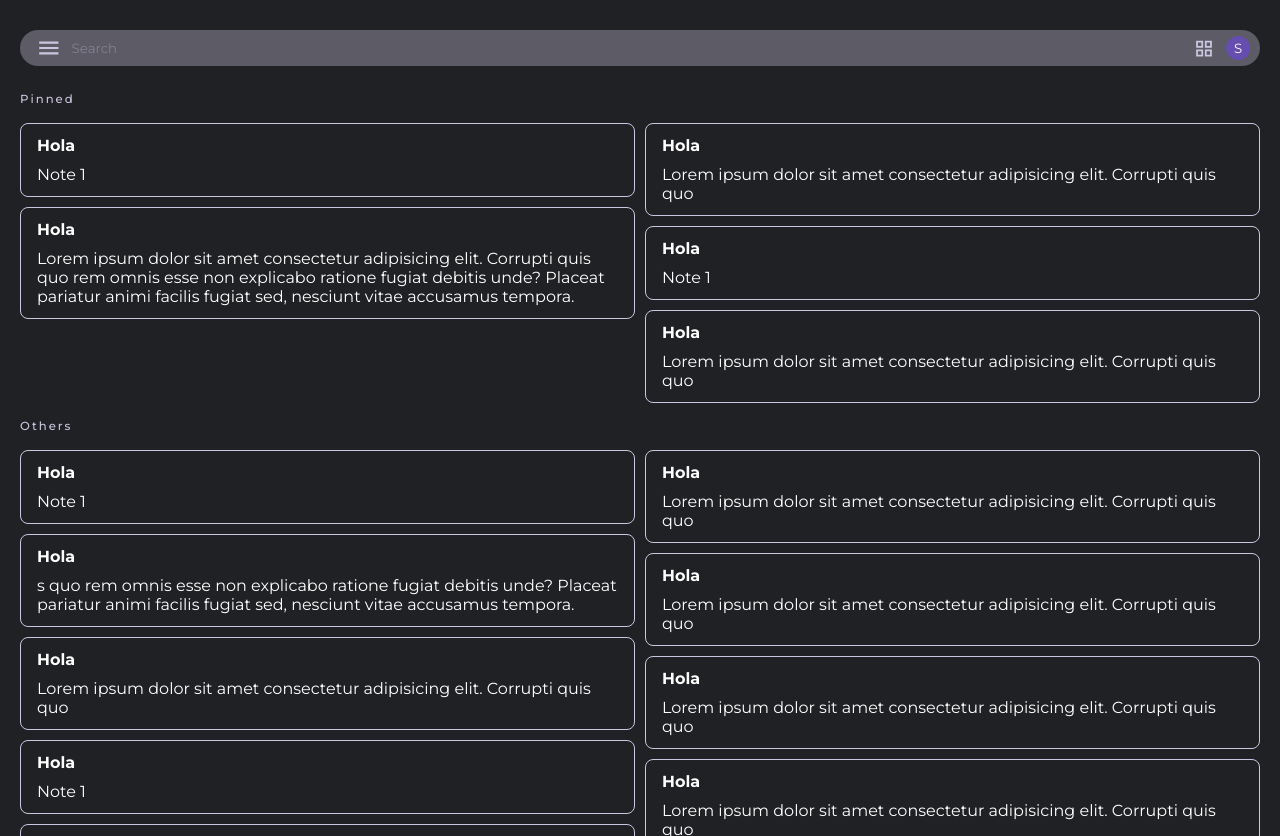
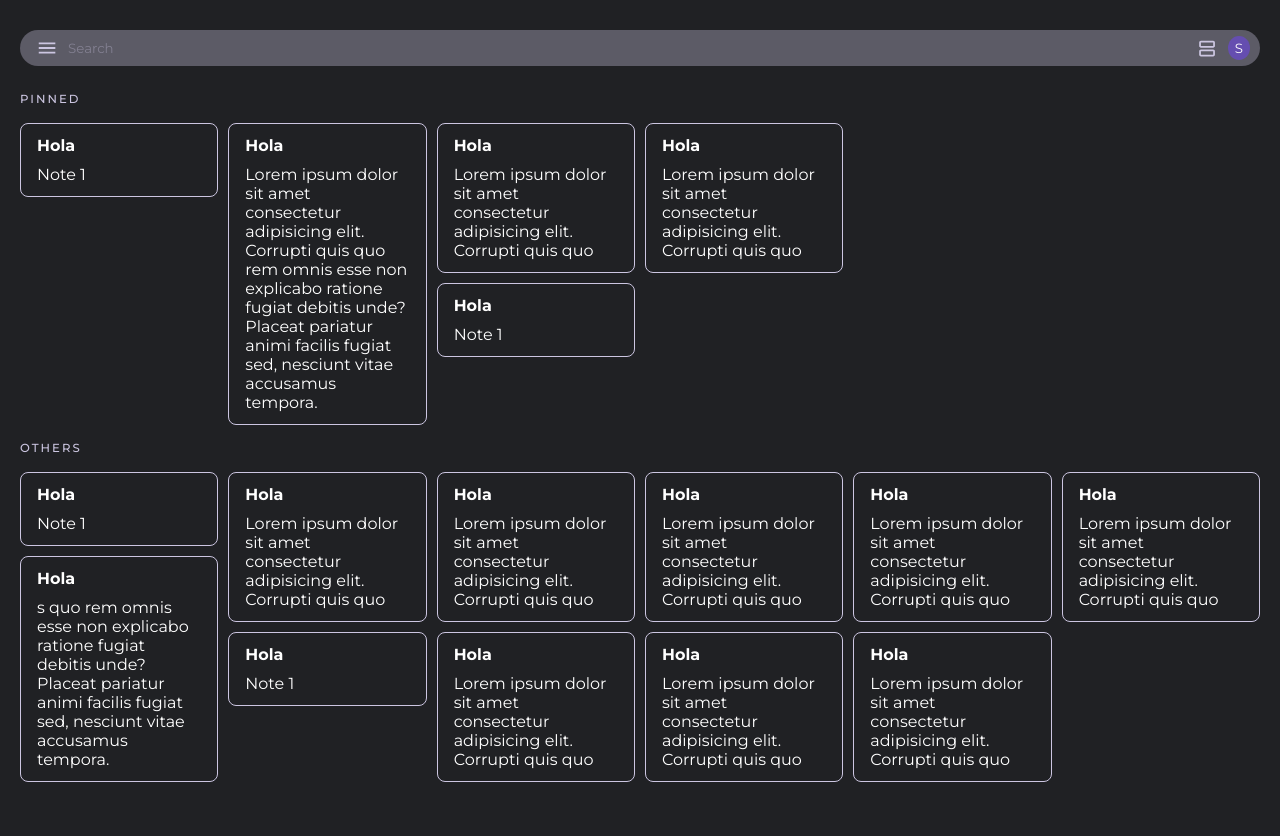
Before and after one commit to ShermanPI/Keeper, a React (Vite) app: page /home in a window 1280 px wide. Built offline with nearby package versions, Linux system fonts and the light colour scheme.

Commit message:
style: :art: The user can toggle notes between grid and columns

```diff
--- a/src/assets/styles/pages/home.css
+++ b/src/assets/styles/pages/home.css
@@ -22,9 +22,16 @@ body {
 .all-notes-container{
   overflow: scroll;
   max-height: 100%;
-  padding-bottom: 8vh;
+  padding-bottom: 12vh;
+  width: 100%;
 }
 
+@media only screen and (min-width: 768px) {
+  .all-notes-container.one-column-width{
+    width: 80%;
+    margin-inline: auto;
+  }
+}
 
 .all-notes-container::-webkit-scrollbar{
   display: none;
--- a/src/components/Header/Header.jsx
+++ b/src/components/Header/Header.jsx
@@ -1,7 +1,7 @@
 import './assets/styles/header.css'
-import { MenuIcon, FrameIcon } from './assets/images/icons'
+import { MenuIcon, FrameIcon, OneColumnGridIcon } from './assets/images/icons'
 
-export default function Header ({ menuOpenHandler }) {
+export default function Header ({ menuOpenHandler, gridHandler, oneColumnGrid }) {
   return (
     <header className='header-container'>
 
@@ -11,8 +11,8 @@ export default function Header ({ menuOpenHandler }) {
       <form className='form-filter-container'>
         <input type='text' placeholder='Search' />
       </form>
-      <button className='icon'>
-        <FrameIcon />
+      <button className='icon' onClick={gridHandler}>
+        {oneColumnGrid ? <FrameIcon /> : <OneColumnGridIcon />}
       </button>
       <button className='profile-picture-container icon'>
         S
--- a/src/components/Header/assets/images/icons.jsx
+++ b/src/components/Header/assets/images/icons.jsx
@@ -13,3 +13,11 @@ export function FrameIcon () {
     </svg>
   )
 }
+
+export function OneColumnGridIcon () {
+  return (
+    <svg width='21' height='21' viewBox='0 0 24 24' fill='none' xmlns='http://www.w3.org/2000/svg'>
+      <path d='M5 11C4.45 11 3.97917 10.8042 3.5875 10.4125C3.19583 10.0208 3 9.55 3 9V5C3 4.45 3.19583 3.97917 3.5875 3.5875C3.97917 3.19583 4.45 3 5 3H19C19.55 3 20.0208 3.19583 20.4125 3.5875C20.8042 3.97917 21 4.45 21 5V9C21 9.55 20.8042 10.0208 20.4125 10.4125C20.0208 10.8042 19.55 11 19 11H5ZM5 9H19V5H5V9ZM5 21C4.45 21 3.97917 20.8042 3.5875 20.4125C3.19583 20.0208 3 19.55 3 19V15C3 14.45 3.19583 13.9792 3.5875 13.5875C3.97917 13.1958 4.45 13 5 13H19C19.55 13 20.0208 13.1958 20.4125 13.5875C20.8042 13.9792 21 14.45 21 15V19C21 19.55 20.8042 20.0208 20.4125 20.4125C20.0208 20.8042 19.55 21 19 21H5ZM5 19H19V15H5V19Z' fill='#CCC6E1' />
+    </svg>
+  )
+}
--- a/src/components/Header/assets/styles/header.css
+++ b/src/components/Header/assets/styles/header.css
@@ -17,7 +17,7 @@
 }
 
 .icon {
-  min-width: 24px;
+  width: 24px;
   height: 24px;
   display: flex;
   border-radius: 100%;
--- a/src/components/Note/assets/style/note.css
+++ b/src/components/Note/assets/style/note.css
@@ -10,3 +10,9 @@
   cursor: pointer;
   transition: all 0.5s ease;
 }
+
+@media only screen and (max-width: 600px) {
+  .note{
+    padding: 1.2rem;
+  }
+}
--- a/src/components/NotesSection/NotesSection.jsx
+++ b/src/components/NotesSection/NotesSection.jsx
@@ -1,12 +1,12 @@
 import './assets/style/noteSection.css'
 
-export default function NotesSection ({ children, title }) {
+export default function NotesSection ({ children, title, columns }) {
   return (
     <section className='note-section'>
       <h3 className='section-title'>
-        {title}
+        {title.toUpperCase()}
       </h3>
-      <section className='notes-container'>
+      <section className={`notes-container ${columns}`}>
         {children}
       </section>
     </section>
--- a/src/components/NotesSection/assets/style/noteSection.css
+++ b/src/components/NotesSection/assets/style/noteSection.css
@@ -1,7 +1,33 @@
 /* mansory layout */
 .notes-container {
+  /* columns: 6 115px; just another way to make columns responsive, but shrinks the text too much */
   columns: 2;
   gap: 1rem;
+}
+
+@media only screen and (min-width: 600px) {
+  .notes-container {
+    columns: 3;
+  }
+}
+@media only screen and (min-width: 768px) {
+  .notes-container {
+    columns: 4;
+  }
+}
+@media only screen and (min-width: 992px) {
+  .notes-container {
+    columns: 5;
+  }
+}
+@media only screen and (min-width: 1200px) {
+  .notes-container {
+    columns: 6;
+  }
+}
+
+.notes-container.one-column{
+  columns: 1;
 }
 
 .notes-container > div {
--- a/src/routes/Home.jsx
+++ b/src/routes/Home.jsx
@@ -7,6 +7,11 @@ import SideMenu from '../components/SideMenu/SideMenu'
 
 export default function Home () {
   const [menuOpen, setMenuOpen] = useState(false)
+  const [oneColumnGrid, setOneColumnGrid] = useState(false)
+
+  const gridHandler = () => {
+    setOneColumnGrid(!oneColumnGrid)
+  }
 
   const menuOpenHandler = () => {
     setMenuOpen(!menuOpen)
@@ -14,19 +19,19 @@ export default function Home () {
 
   return (
     <div className='home-container'>
-      <Header menuOpenHandler={menuOpenHandler} />
+      <Header menuOpenHandler={menuOpenHandler} gridHandler={gridHandler} oneColumnGrid={oneColumnGrid} />
       <section className='dashboard-container'>
         <SideMenu menuOpen={menuOpen} menuOpenHandler={menuOpenHandler} />
 
-        <section className='all-notes-container'>
-          <NotesSection title='Pinned'>
+        <section className={`all-notes-container ${oneColumnGrid ? 'one-column-width' : ''}`}>
+          <NotesSection title='Pinned' columns={oneColumnGrid ? 'one-column' : ''}>
             <Note title='Hola'>Note 1</Note>
             <Note title='Hola'>Lorem ipsum dolor sit amet consectetur adipisicing elit. Corrupti quis quo rem omnis esse non explicabo ratione fugiat debitis unde? Placeat pariatur animi facilis fugiat sed, nesciunt vitae accusamus tempora.</Note>
             <Note title='Hola'>Lorem ipsum dolor sit amet consectetur adipisicing elit. Corrupti quis quo </Note>
             <Note title='Hola'>Note 1</Note>
             <Note title='Hola'>Lorem ipsum dolor sit amet consectetur adipisicing elit. Corrupti quis quo </Note>
           </NotesSection>
-          <NotesSection title='Others'>
+          <NotesSection title='Others' columns={oneColumnGrid ? 'one-column' : ''}>
             <Note title='Hola'>Note 1</Note>
             <Note title='Hola'>s quo rem omnis esse non explicabo ratione fugiat debitis unde? Placeat pariatur animi facilis fugiat sed, nesciunt vitae accusamus tempora.</Note>
             <Note title='Hola'>Lorem ipsum dolor sit amet consectetur adipisicing elit. Corrupti quis quo </Note>
```
